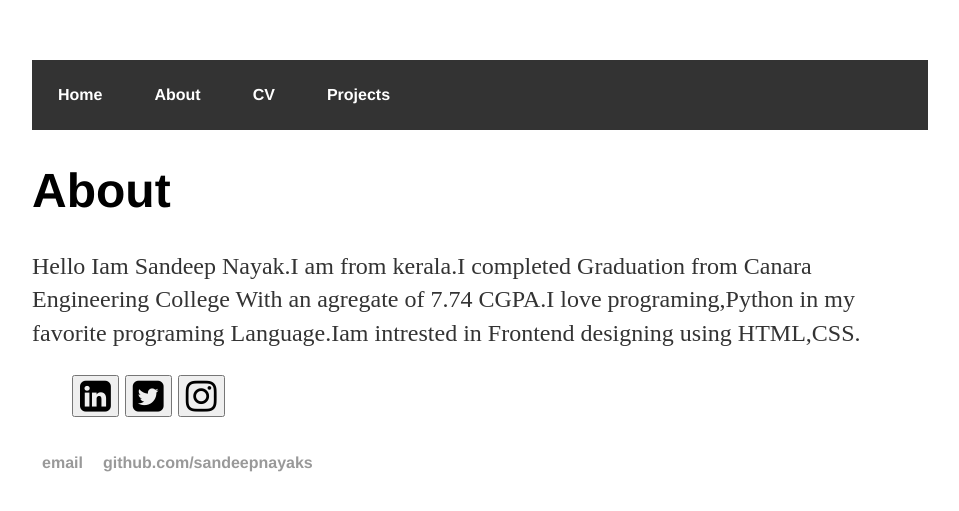
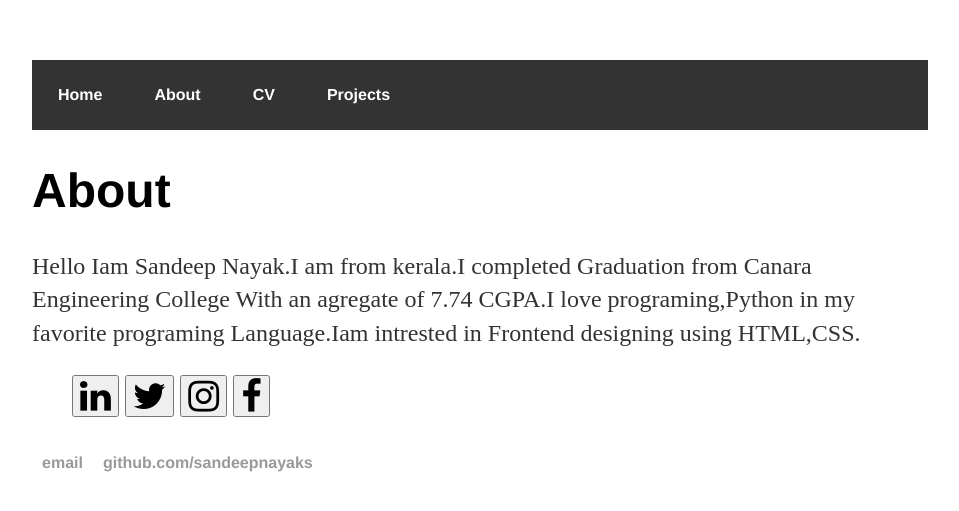
Before and after one commit to sandeepnayaks/sandeepnayaks.github.io, a Jekyll site: the page built from about/index.html, in a window 1280 px wide. Shown: the top 511 px of the page, without its empty margins (160-1119 px from the left). Built offline with Jekyll 4.4.1, drawn with Linux system fonts in a browser that asks for light colours.

Commit message:
Update index.html

```diff
--- a/about/index.html
+++ b/about/index.html
@@ -10,10 +10,12 @@ title: About Sandeep S
 
 			<ul>
 				<a href="https://www.linkedin.com/in/sandeep-s-77a57a163" target="_blank">
-    <button class="fa fa-linkedin-square" style="font-size:36px"></button>
+    <button class="fa fa-linkedin" style="font-size:36px"></button>
 </a>
 
-				<a href="https://twitter.com/sandeepnayak_/"target="_blank"><button class="fa fa-twitter-square" style="font-size:36px"></button></a></li>
+				<a href="https://twitter.com/sandeepnayak_/"target="_blank"><button class="fa fa-twitter" style="font-size:36px"></button></a></li>
 				<a href="https://www.instagram.com/sandeepnayak_"target="_blank"><button  class="fa fa-instagram" style="font-size:36px"></button></a></li>
-
+<a href="https://www.facebook.com/sandeep.nayak.5439087" target="_blank">
+    <button class="fa fa-facebook" style="font-size:36px"></button>
+</a>
 		</div>
```
